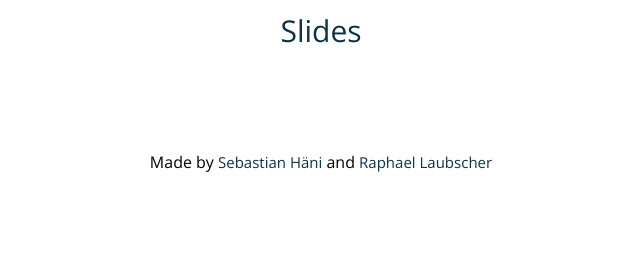
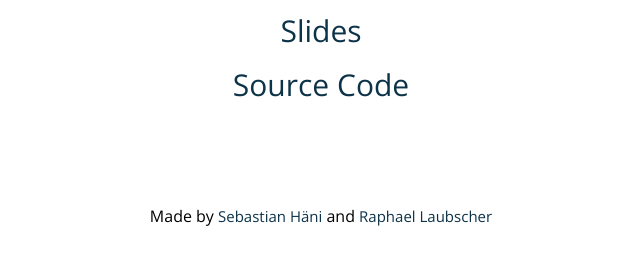
Before and after one commit to ThermoTrains/thermotrains.github.io, a plain HTML site: page index.html in a window 1280 px wide. Shown: the part 521-786 px from the top of the page, without its empty margins (319-959 px from the left). Drawn offline with nearby package versions, Linux system fonts and the light colour scheme.

Commit message:
add link to source code

```diff
--- a/index.html
+++ b/index.html
@@ -64,6 +64,7 @@
 
   <a class="item" href="docs">Docs</a>
   <a class="item" href="slides">Slides</a>
+  <a class="item" href="https://github.com/ThermoTrains">Source Code</a>
 
   <p class="credits">
     Made by
```
